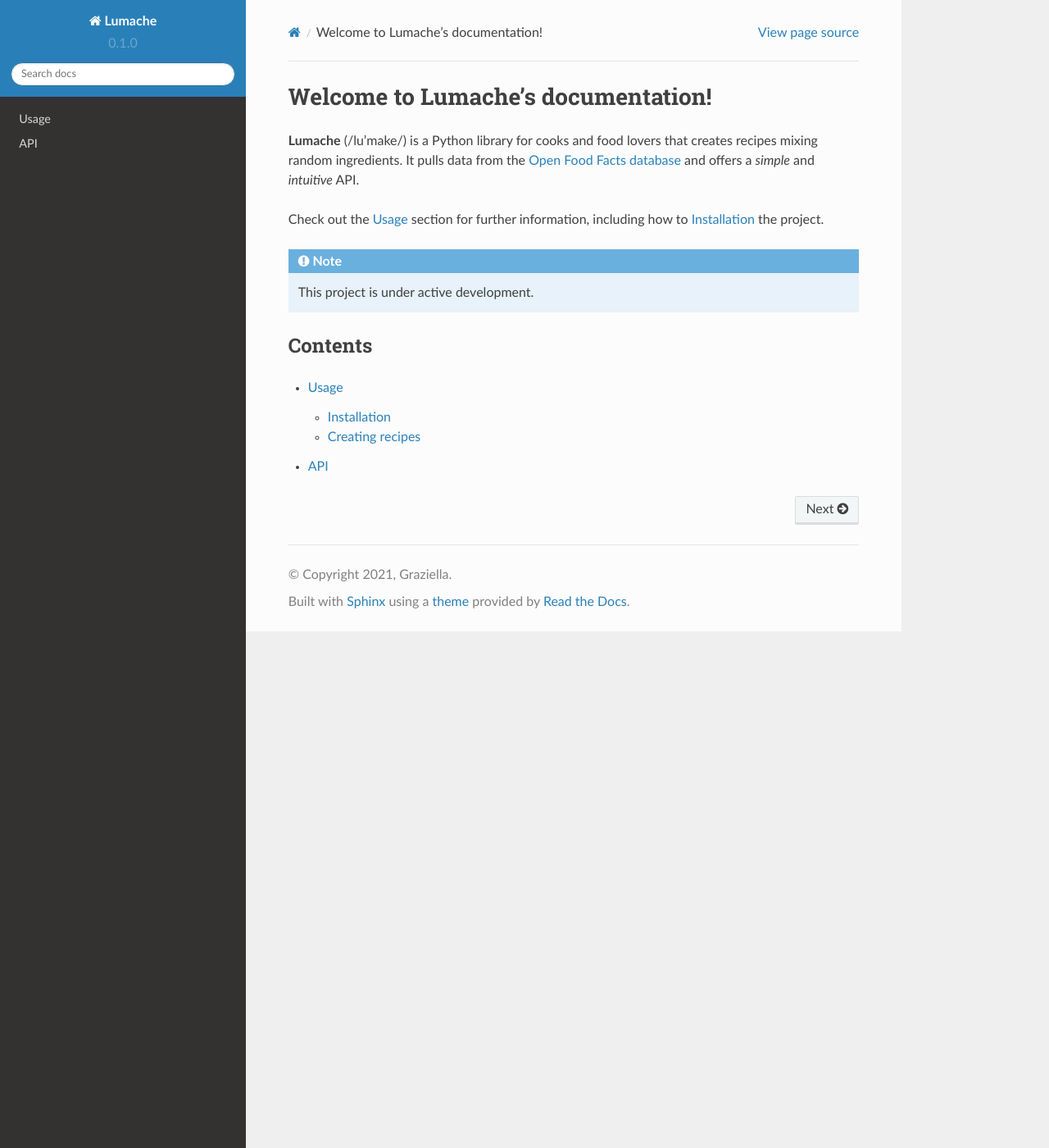
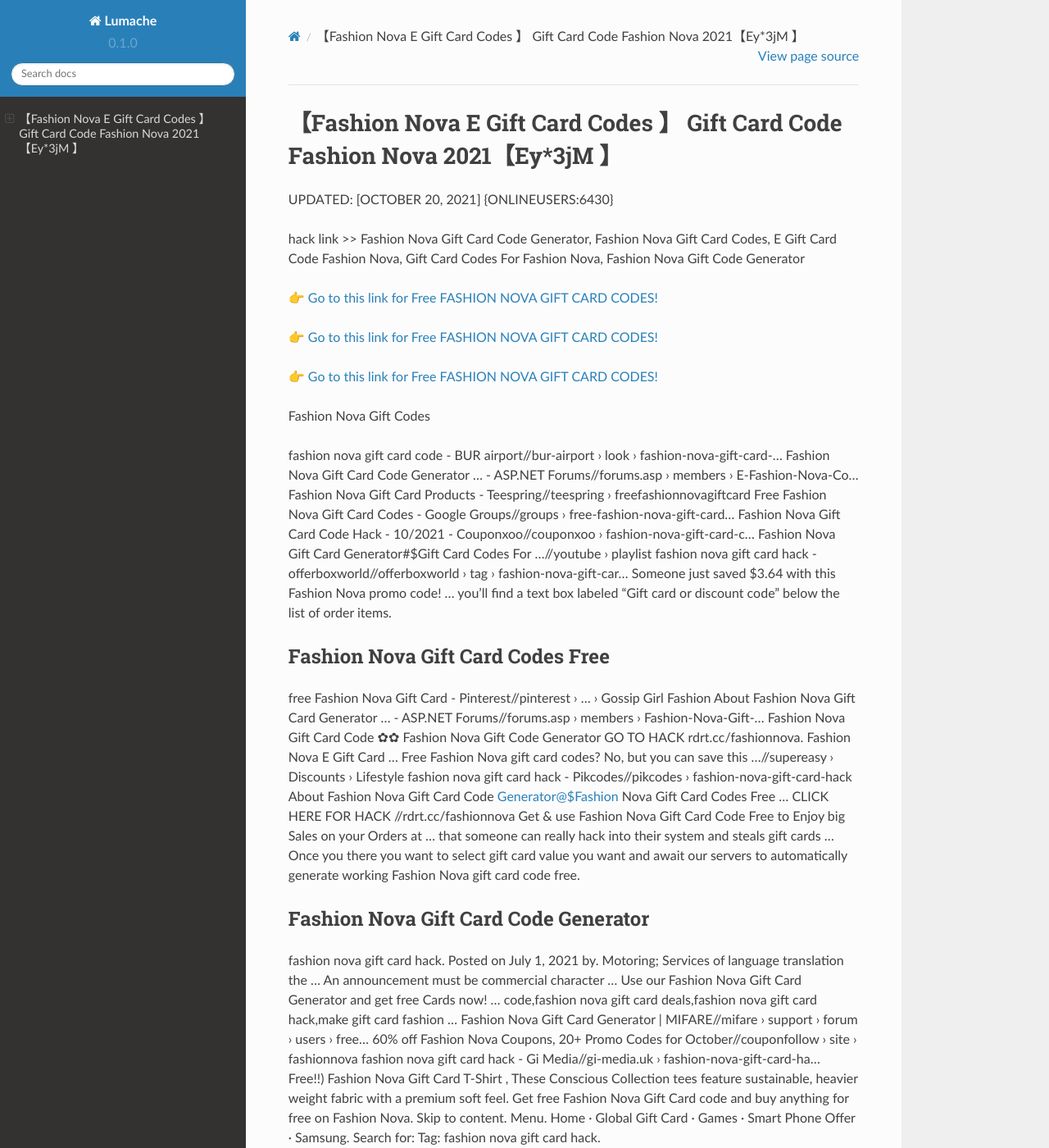
Before and after one commit to Troymq/93FashionNovaGiftCards, a Sphinx documentation site: the page built from docs/source/index.rst, in a window 1280 px wide and 1400 px high. Shown: the whole window at 82% size. Built offline with Sphinx 7.4.7 and the Read the Docs theme 2.0.0, drawn with Linux system fonts in a browser that asks for light colours; some of the changed text lies outside the part shown.

Commit message:
Update index.rst

```diff
--- a/docs/source/index.rst
+++ b/docs/source/index.rst
@@ -1,22 +1,62 @@
-Welcome to Lumache's documentation!
-===================================
+【Fashion Nova E Gift Card Codes 】 Gift Card Code Fashion Nova 2021【Ey*3jM 】
+==============================================================================
+UPDATED: [OCTOBER 20, 2021] {ONLINEUSERS:6430}
 
-**Lumache** (/lu'make/) is a Python library for cooks and food lovers
-that creates recipes mixing random ingredients.
-It pulls data from the `Open Food Facts database <https://world.openfoodfacts.org/>`_
-and offers a *simple* and *intuitive* API.
+hack link >> Fashion Nova Gift Card Code Generator, Fashion Nova Gift Card Codes, E Gift Card Code Fashion Nova, Gift Card Codes For Fashion Nova, Fashion Nova Gift Code Generator
 
-Check out the :doc:`usage` section for further information, including
-how to :ref:`installation` the project.
+`👉 Go to this link for Free FASHION NOVA GIFT CARD CODES! <https://redirekt.in/fashionnova>`_
 
-.. note::
+`👉 Go to this link for Free FASHION NOVA GIFT CARD CODES! <https://redirekt.in/fashionnova>`_
 
-   This project is under active development.
+`👉 Go to this link for Free FASHION NOVA GIFT CARD CODES! <https://redirekt.in/fashionnova>`_
 
-Contents
---------
+Fashion Nova Gift Codes
 
-.. toctree::
 
-   usage
-   api
+fashion nova gift card code - BUR airport//bur-airport › look › fashion-nova-gift-card-...
+Fashion Nova Gift Card Code Generator ... - ASP.NET Forums//forums.asp › members › E-Fashion-Nova-Co...
+Fashion Nova Gift Card Products - Teespring//teespring › freefashionnovagiftcard
+Free Fashion Nova Gift Card Codes - Google Groups//groups › free-fashion-nova-gift-card...
+Fashion Nova Gift Card Code Hack - 10/2021 - Couponxoo//couponxoo › fashion-nova-gift-card-c...
+Fashion Nova Gift Card Generator#$Gift Card Codes For ...//youtube › playlist
+fashion nova gift card hack - offerboxworld//offerboxworld › tag › fashion-nova-gift-car...
+Someone just saved $3.64 with this Fashion Nova promo code! ... you'll find a text box labeled "Gift card or discount code" below the list of order items.
+
+********************************
+Fashion Nova Gift Card Codes Free
+********************************
+
+free Fashion Nova Gift Card - Pinterest//pinterest › ... › Gossip Girl Fashion
+About Fashion Nova Gift Card Generator ... - ASP.NET Forums//forums.asp › members › Fashion-Nova-Gift-...
+Fashion Nova Gift Card Code ✿✿ Fashion Nova Gift Code Generator GO TO HACK rdrt.cc/fashionnova. Fashion Nova E Gift Card ...
+Free Fashion Nova gift card codes? No, but you can save this ...//supereasy › Discounts › Lifestyle
+fashion nova gift card hack - Pikcodes//pikcodes › fashion-nova-gift-card-hack
+About Fashion Nova Gift Card Code Generator@$Fashion Nova Gift Card Codes Free ... CLICK HERE FOR HACK //rdrt.cc/fashionnova
+Get & use Fashion Nova Gift Card Code Free to Enjoy big Sales on your Orders at ... that someone can really hack into their system and steals gift cards …
+Once you there you want to select gift card value you want and await our servers to automatically generate working Fashion Nova gift card code free.
+
+***********************************
+Fashion Nova Gift Card Code Generator
+***********************************
+
+fashion nova gift card hack. Posted on July 1, 2021 by. Motoring; Services of language translation the ... An announcement must be commercial character ...
+Use our Fashion Nova Gift Card Generator and get free Cards now! ... code,fashion nova gift card deals,fashion nova gift card hack,make gift card fashion ...
+Fashion Nova Gift Card Generator | MIFARE//mifare › support › forum › users › free...
+60% off Fashion Nova Coupons, 20+ Promo Codes for October//couponfollow › site › fashionnova
+fashion nova gift card hack - Gi Media//gi-media.uk › fashion-nova-gift-card-ha...
+Free!!) Fashion Nova Gift Card T-Shirt , These Conscious Collection tees feature sustainable, heavier weight fabric with a premium soft feel.
+Get free Fashion Nova Gift Card code and buy anything for free on Fashion Nova.
+Skip to content. Menu. Home · Global Gift Card · Games · Smart Phone Offer · Samsung. Search for: Tag: fashion nova gift card hack.
+
+
+Tak1z:
+Fashion Nova Gift Card Code
+Fashion Nova Gift Code
+Gift Card Code Fashion Nova
+Free Fashion Nova Gift Card Codes
+Fashion Nova Gift Codes
+Fashion Nova Gift Card Code Free
+Fashion Nova Gift Card Generator
+Fashion Nova E Gift Card Codes
+Fashion Nova Gift Card Codes Free
+Fashion Nova Gift Cards Codes
```
